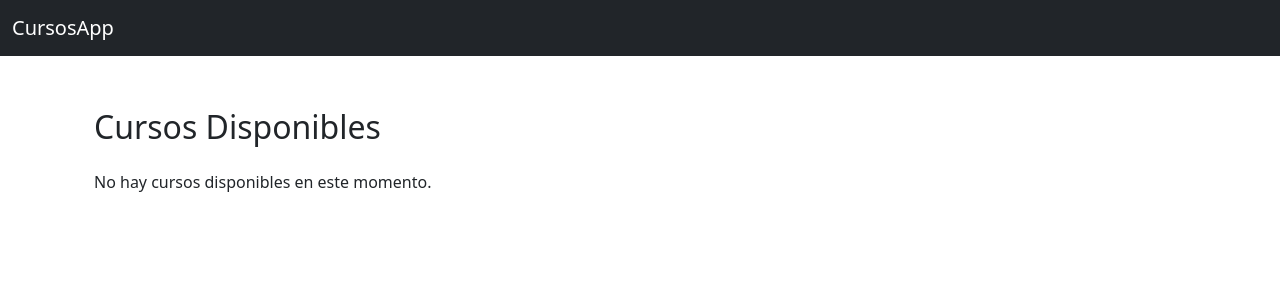
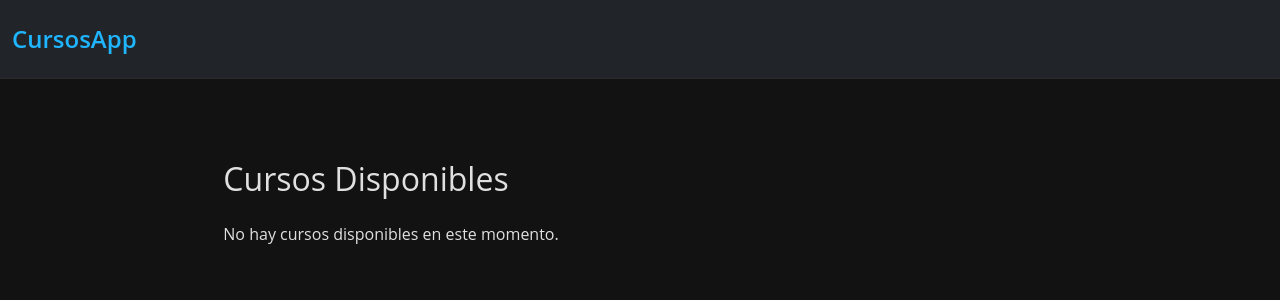
Before and after one commit to ROBER91191/Api-MYSQL, a Flask app: page /cursos in a window 1280 px wide. Shown: the top 300 px of the page. Run offline with Flask 3, Linux system fonts and the light colour scheme.

Commit message:
Update layout.html

```diff
--- a/templates/layout.html
+++ b/templates/layout.html
@@ -1,20 +1,21 @@
 <!DOCTYPE html>
 <html lang="es">
 <head>
-  <meta charset="UTF-8">
-  <title>{% block title %}Mi Plataforma{% endblock %}</title>
-  <link href="https://cdn.jsdelivr.net/npm/bootstrap@5.3.3/dist/css/bootstrap.min.css" rel="stylesheet">
-  <style>
-    body { padding-top: 60px; }
-    .nav-link.active {
-      font-weight: bold;
-      color: #fff !important;
-      background-color: #0d6efd;
-    }
-  </style>
+  <meta charset="UTF-8" />
+  <meta name="viewport" content="width=device-width, initial-scale=1.0" />
+  <title>{% block title %}CursosApp{% endblock %}</title>
+
+  <!-- Bootstrap CSS -->
+  <link
+    href="https://cdn.jsdelivr.net/npm/bootstrap@5.3.0/dist/css/bootstrap.min.css"
+    rel="stylesheet"
+  />
+
+  <!-- Tus estilos oscuros -->
+  <link rel="stylesheet" href="{{ url_for('static', filename='styles.css') }}?v=1.0" />
 </head>
 <body>
-  <!-- Navbar -->
+
   <!-- Navbar -->
 <nav class="navbar navbar-expand-lg navbar-dark bg-dark fixed-top">
   <div class="container-fluid">
@@ -23,8 +24,8 @@
             aria-controls="navbarNav" aria-expanded="false" aria-label="Toggle navigation">
       <span class="navbar-toggler-icon"></span>
     </button>
+    <div class="collapse navbar-collapse" id="navbarNav">
 
-    <div class="collapse navbar-collapse" id="navbarNav">
       <!-- IZQUIERDA: Home + Admin -->
       <ul class="navbar-nav me-auto">
         {% if session.get('role') %}
@@ -64,8 +65,12 @@
 </nav>
 
 
-  <!-- Contenido principal -->
-  <div class="container mt-4">
+ <!-- Main container -->
+  <main class="container-lg" style="padding-top: 80px;">
+    <div class="row justify-content-center">
+      <div class="col-12 col-lg-10">
+
+        <!-- Flash messages -->
         {% with messages = get_flashed_messages(with_categories=true) %}
           {% if messages %}
             {% for category, message in messages %}
@@ -78,8 +83,13 @@
         {% endwith %}
 
         {% block content %}{% endblock %}
+
       </div>
-
+    </div>
+  </main>
   <script src="https://cdn.jsdelivr.net/npm/bootstrap@5.3.3/dist/js/bootstrap.bundle.min.js"></script>
 </body>
 </html>
+  <script src="https://cdn.jsdelivr.net/npm/bootstrap@5.3.3/dist/js/bootstrap.bundle.min.js"></script>
+</body>
+</html>
```
Lines whose indentation alone changed are shown as unchanged.
